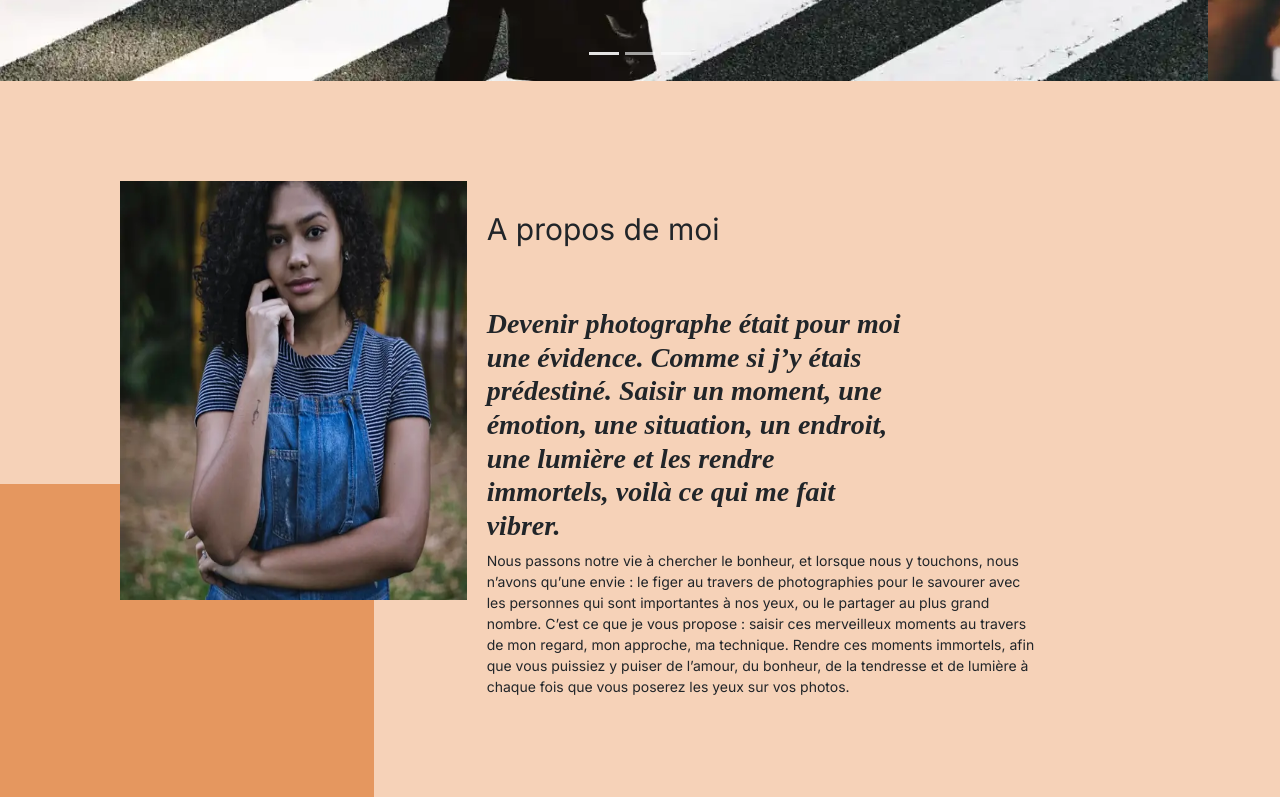
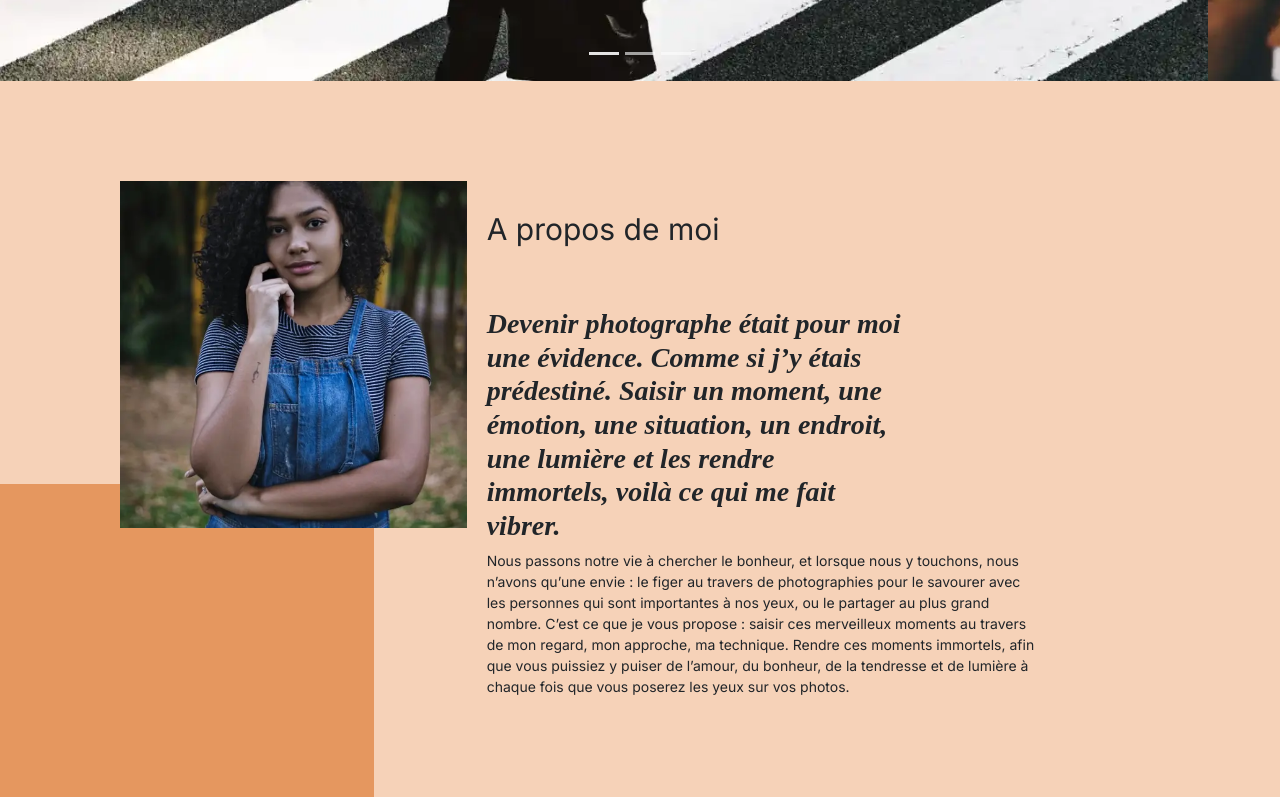
Before and after one commit to CodeSnaker/Projet_5_debug_optimisation, a plain HTML site: page index.html in a window 1280 px wide. Shown: the part 610-1407 px from the top of the page. Drawn offline with nearby package versions, Linux system fonts and the light colour scheme; a web font is replaced by a local one.

Commit message:
Reverted back to inital state

```diff
--- a/index.html
+++ b/index.html
@@ -113,7 +113,7 @@
 </div>
 <div id="about">
 	<div class="picture left">
-		<img src="./assets/images/nina.webp" width="419" height="419" alt="Photographie de Nina Carducci">
+		<img src="./assets/images/nina.webp" alt="Photographie de Nina Carducci">
 	</div>
 	<div id="about-me">
 		<h2 class="about-me__title">A propos de moi</h2>
```
